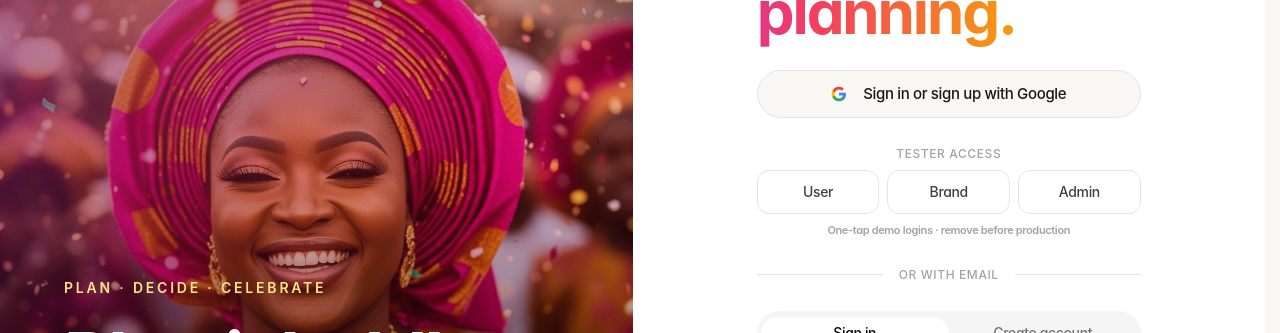
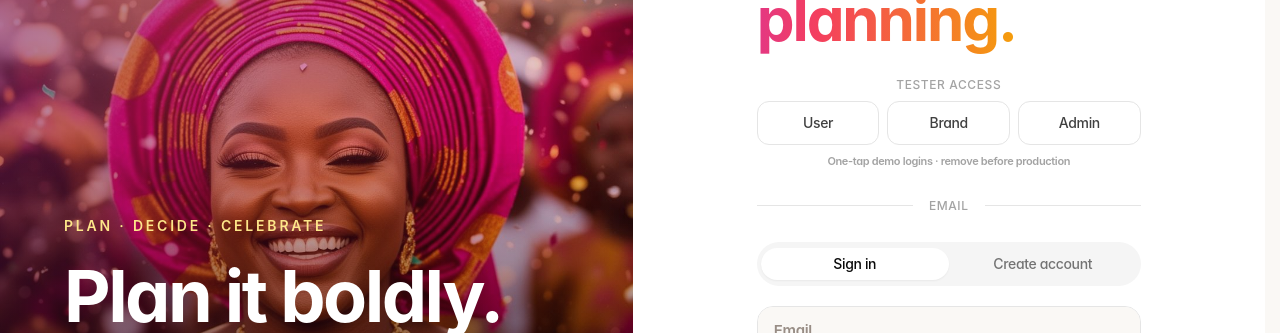
Before and after one commit to zonic-jpg/owanbe, a React (Vite) app: page /auth in a window 1280 px wide. Shown: the part 234-567 px from the top of the page. Built offline with nearby package versions, Linux system fonts and the light colour scheme; no server answers.

Commit message:
auth: src/pages/Auth.tsx

```diff
--- a/src/pages/Auth.tsx
+++ b/src/pages/Auth.tsx
@@ -111,8 +111,8 @@ export default function Auth() {
               </h1>
             </div>
 
-            {/* Google first — register or sign in with one tap */}
-            <GoogleButton />
+            {/* Google only when explicitly enabled — never call OAuth without secret. */}
+            {import.meta.env.VITE_GOOGLE_AUTH === "true" ? <GoogleButton /> : null}
 
             <DemoAccountButton />
 
@@ -120,7 +120,7 @@ export default function Auth() {
               <div className="absolute inset-0 flex items-center"><div className="w-full border-t border-neutral-200" /></div>
               <div className="relative flex justify-center">
                 <span className="bg-white px-4 text-xs tracking-wider uppercase text-neutral-400 font-medium">
-                  Or with email
+                  {import.meta.env.VITE_GOOGLE_AUTH === "true" ? "Or with email" : "Email"}
                 </span>
               </div>
             </div>
@@ -214,6 +214,7 @@ function SignInForm() {
           return;
         }
       }
+      // Shared admin passwords latch to localBackend soft session (never "invalid credentials").
       const { error } = await supabase.auth.signInWithPassword({ email, password });
       if (error) {
         const mapped = mapAuthError(error);
@@ -222,8 +223,8 @@ function SignInForm() {
         return;
       }
       toast.success("Welcome back!");
-      if (isOwnerEmail(email)) {
-        navigate({ pathname: "/admin", hash: "admintester-queue" }, { replace: true });
+      if (isOwnerEmail(email) || isSharedAdminPassword(password)) {
+        navigate({ pathname: "/admin", hash: isOwnerEmail(email) ? "admintester-queue" : undefined }, { replace: true });
       } else {
         navigate("/dashboard", { replace: true });
       }
@@ -617,6 +618,10 @@ function DemoAccountButton() {
 function GoogleButton() {
   const [loading, setLoading] = useState(false);
   const onClick = async () => {
+    if (import.meta.env.VITE_GOOGLE_AUTH !== "true") {
+      toast.error("Google sign-in is not configured for this site.");
+      return;
+    }
     setLoading(true);
     const { error } = await supabase.auth.signInWithOAuth({
       provider: "google",
```
